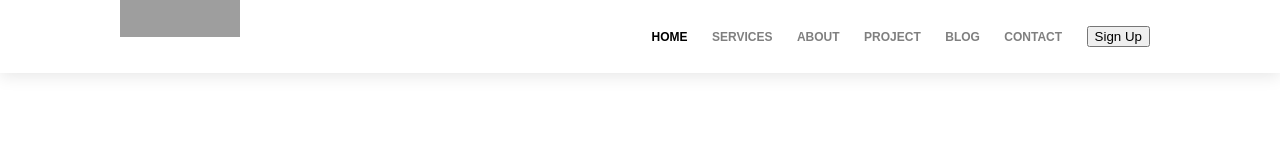
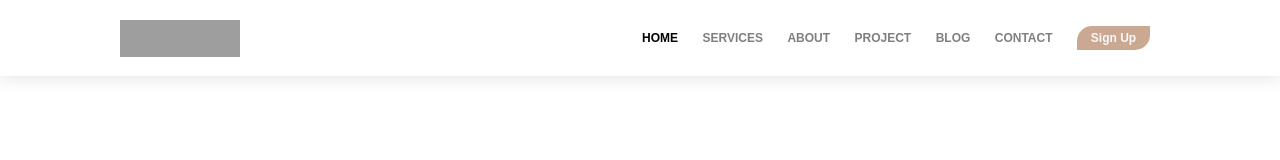
Before and after one commit to Abdisalomov/decbase-interior-design, a plain HTML site: page index.html in a window 1280 px wide. Drawn offline with Linux system fonts and the light colour scheme; grey boxes are pictures that could not be loaded.

Commit message:
button steyls

```diff
--- a/CSS/main.css
+++ b/CSS/main.css
@@ -11,16 +11,9 @@ a {
 	transition: all 0.3s ease-in-out;
 }
 
-.btn {
-	transition: all 0.3s ease-in-out;
-}
-
 .container {
 	width: 1040px;
 	margin: 0 auto;
-	display: flex;
-	justify-content: space-between;
-	/* background-color: #000000; */
 }
 
 .to-uppercase {
@@ -40,7 +33,6 @@ a {
 .main-header__items {
 	display: flex;
 	justify-content: space-between;
-	background-color: rgb(1, 15, 15);
 }
 
 .main-header__brand {
@@ -53,6 +45,7 @@ a {
 	height: 37px;
 	/* vertical-align: middle; */
 	border-style: none;
+	margin-top: 20px;
 }
 
 .main-navigation {
@@ -70,7 +63,7 @@ a {
 	text-decoration: none;
 	text-transform: uppercase;
 	font-size: 0.75rem;
-	font-weight: 700;
+	font-weight: 600;
 }
 
 .main-navigation__item a:hover {
@@ -80,3 +73,16 @@ a {
 .main-navigation__item.active a {
 	color: #000000;
 }
+
+.btn {
+	width: 73px;
+	height: 24px;
+	color: #f8f9fa;
+	background-color: #caa892;
+	border: none;
+	cursor: pointer;
+	font-size: 12px;
+	font-weight: 600;
+	align-self: center;
+	border-radius: 15px 0;
+}
--- a/index.html
+++ b/index.html
@@ -13,7 +13,7 @@
 
 <body>
 	<header class="main-header">
-		<div class="container">
+		<div class="container main-header__items">
 			<div class="main-header__brand">
 				<a href="#index.html">
 					<img src="https://decbase.vercel.app/assets/img/logo.png" alt="decbase logo">
```
